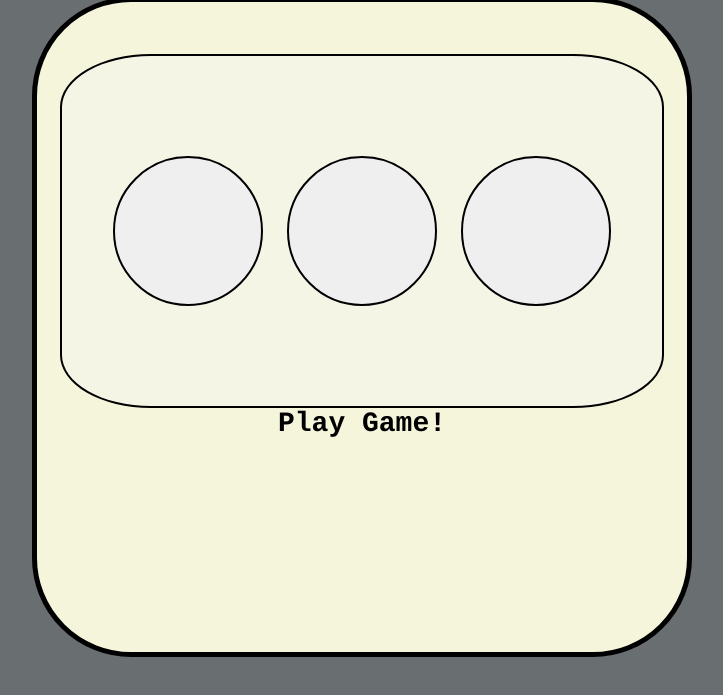
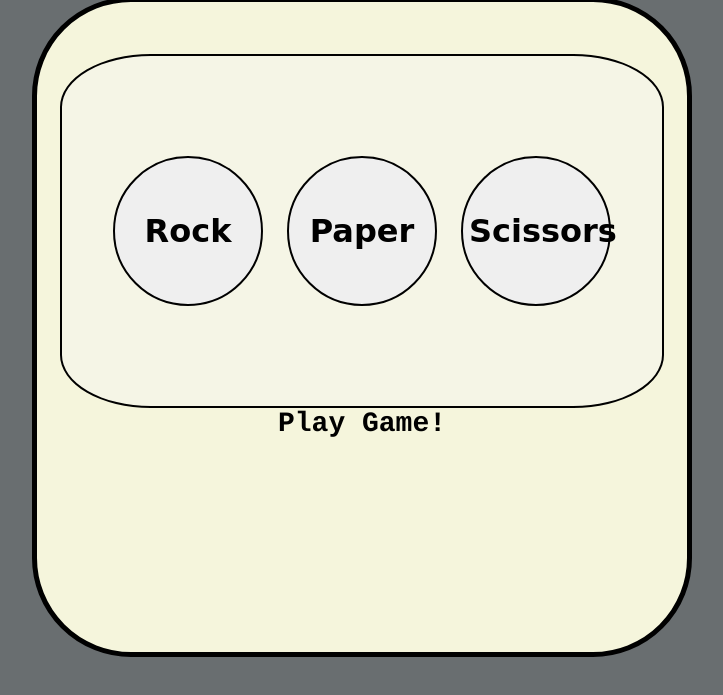
Before and after one commit to Its-Sythe/odin-rps, a plain HTML site: page index.html in a window 1280 px wide. Shown: the part 87-782 px from the top of the page, without its empty margins (278-1001 px from the left). Drawn offline with Linux system fonts and the light colour scheme.

Commit message:
Made changes to css for buttons

```diff
--- a/index.html
+++ b/index.html
@@ -14,9 +14,9 @@
             </section>
             <section class="content-container">
                 <div id="options">
-                    <button id="rock"></button>
-                    <button id="paper"></button>
-                    <button id="scissors"></button>
+                    <button id="rock">Rock</button>
+                    <button id="paper">Paper</button>
+                    <button id="scissors">Scissors</button>
                 </div>
                 <div id="score"></div>
                 <div id="play-btn">
--- a/styles.css
+++ b/styles.css
@@ -47,6 +47,9 @@ body {
     width: 150px;
     border: 2px solid black;
     border-radius: 50%;
+    font-size: 32px;
+    font-weight: 900;
+    font-family: cursive;
 }
 
 #score {
```
